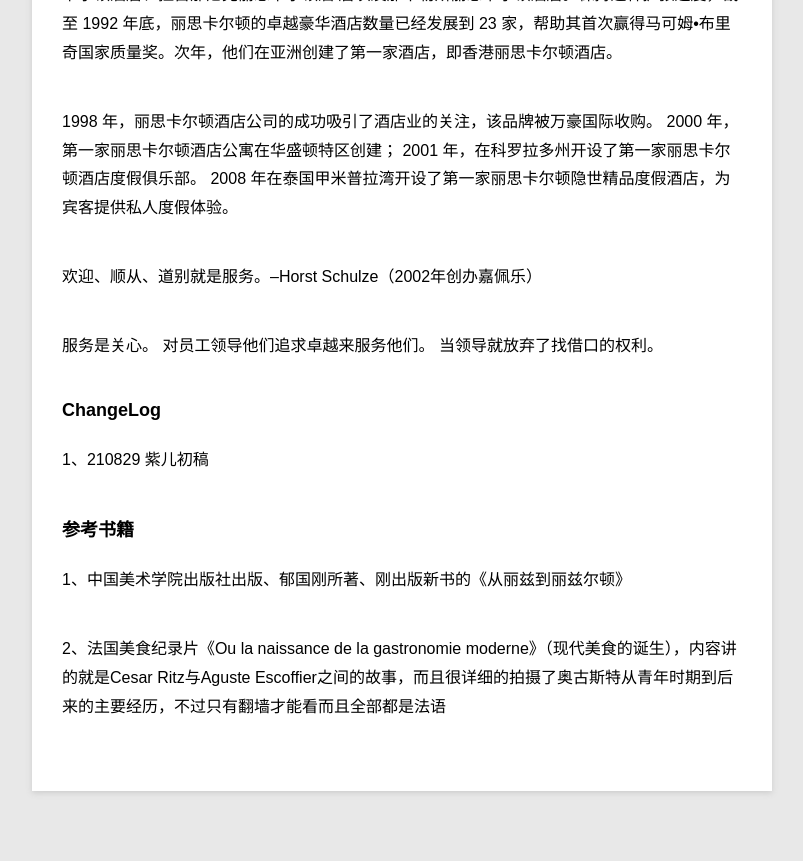
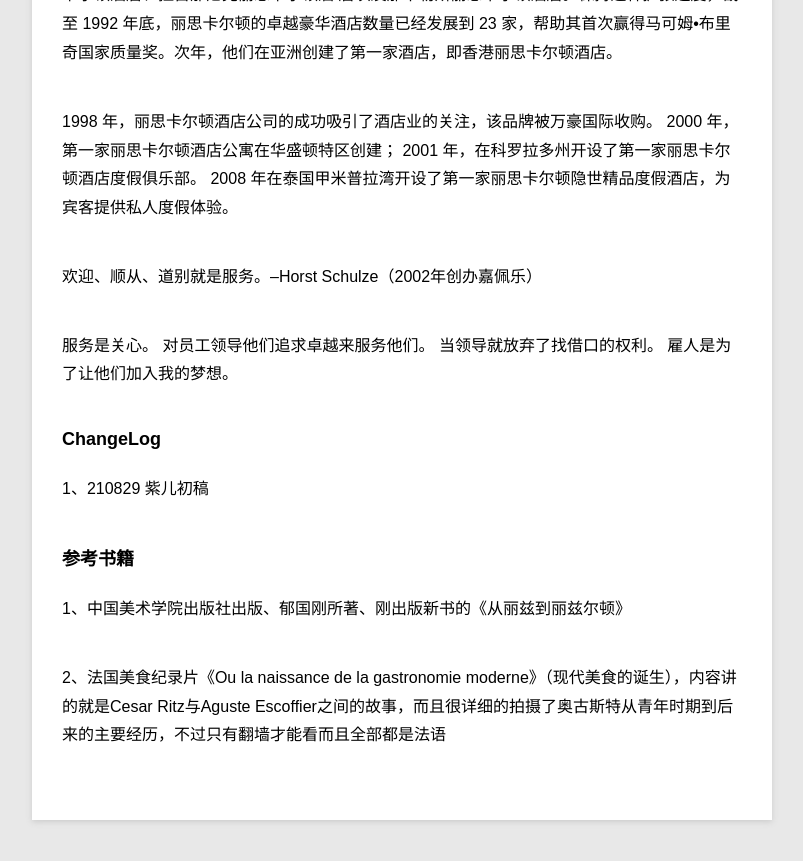
Before and after one commit to violettianjie/violettianjie.github.io, a Jekyll site: the page built from _posts/blog/2021-08-29-ritz.md, in a window 1280 px wide and 900 px high, scrolled down 4345 px. Shown: the top 861 px of the window, without its empty margins (78-881 px from the left). Built offline with Jekyll 4.4.1, drawn with Linux system fonts in a browser that asks for light colours.

Commit message:
Update 2021-08-29-ritz.md

```diff
--- a/_posts/blog/2021-08-29-ritz.md
+++ b/_posts/blog/2021-08-29-ritz.md
@@ -110,6 +110,7 @@ Ritz Carlton最早进入中国市场在1993年，官方中译为“丽嘉酒店
 服务是关心。
 对员工领导他们追求卓越来服务他们。
 当领导就放弃了找借口的权利。
+雇人是为了让他们加入我的梦想。
 
 ### ChangeLog
 
```
